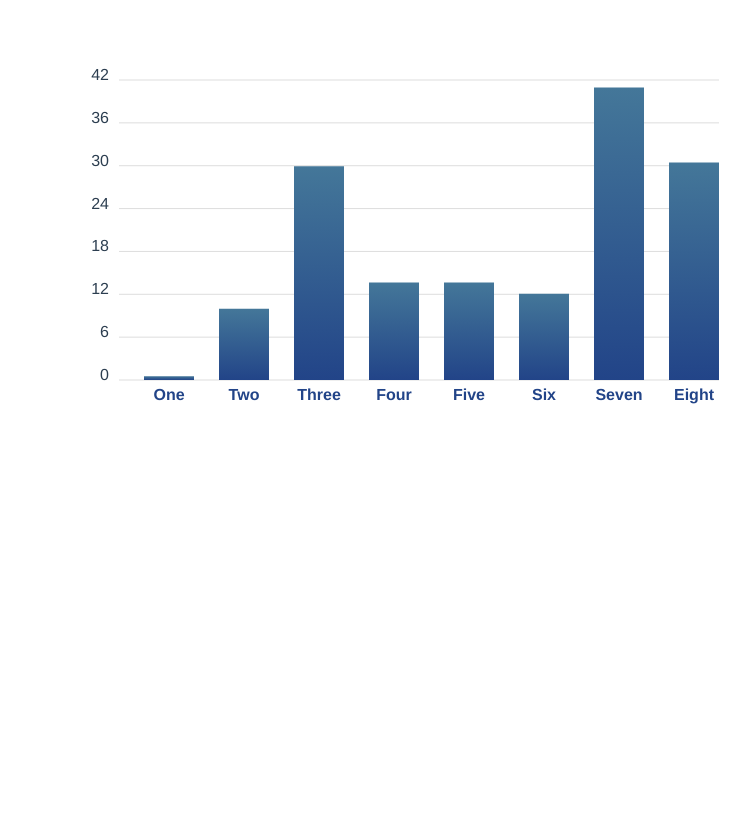
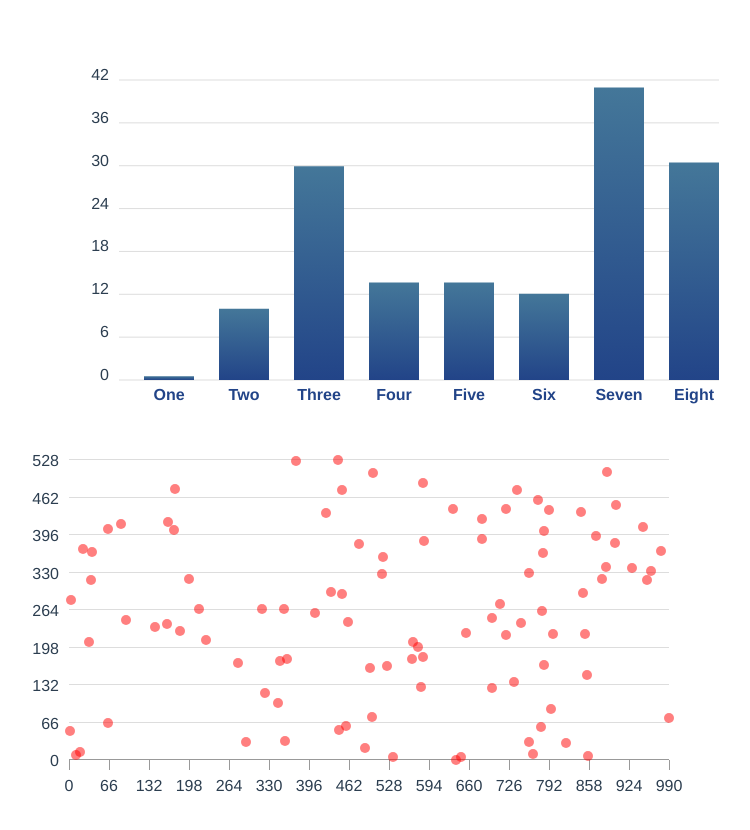
Before and after one commit to tesla3327/vue-giraffe, a Vue app: page / in a window 1280 px wide. Shown: the top 830 px of the page, without its empty margins (246-996 px from the left). Before the commit the page ends 800 px from the top, so only its background shows below. Built offline with nearby package versions, Linux system fonts and the light colour scheme.

Commit message:
Add Scatterplot back in

```diff
--- a/src/components/ScatterPlotDemo.vue
+++ b/src/components/ScatterPlotDemo.vue
@@ -1,7 +1,9 @@
 <template>
   <Graph :data="points" class="scatter-plot">
+    <div>
       <Grid>
         <template slot-scope="{ x, y }">
+          <div>
             <template v-for="({ offset, value }, index) in y">
               <div
                 class="line line--x"
@@ -30,6 +32,7 @@
                 {{ value }}
               </span>
             </template>
+          </div>
         </template>
       </Grid>
       <Point
@@ -45,6 +48,7 @@
           />
         </template>
       </Point>
+    </div>
   </Graph>
 </template>
 
--- a/src/components/test.vue
+++ b/src/components/test.vue
@@ -1,7 +1,7 @@
 <template>
   <div>
     <BarGraphDemo />
-    <!-- <ScatterPlotDemo /> -->
+    <ScatterPlotDemo />
   </div>
 </template>
 
```
Lines whose indentation alone changed are shown as unchanged.
